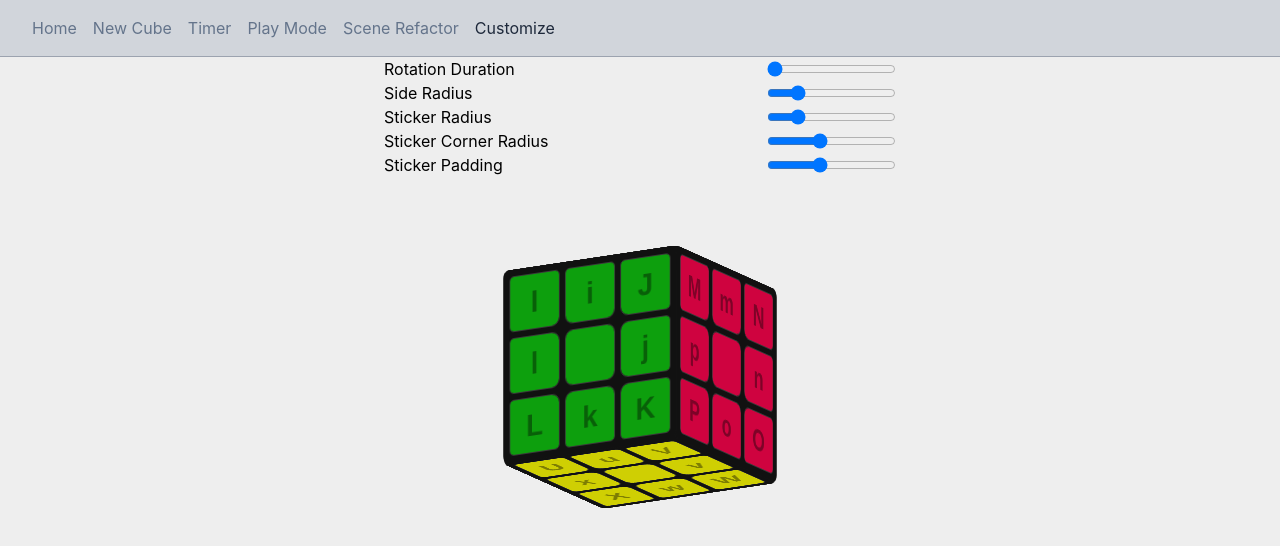
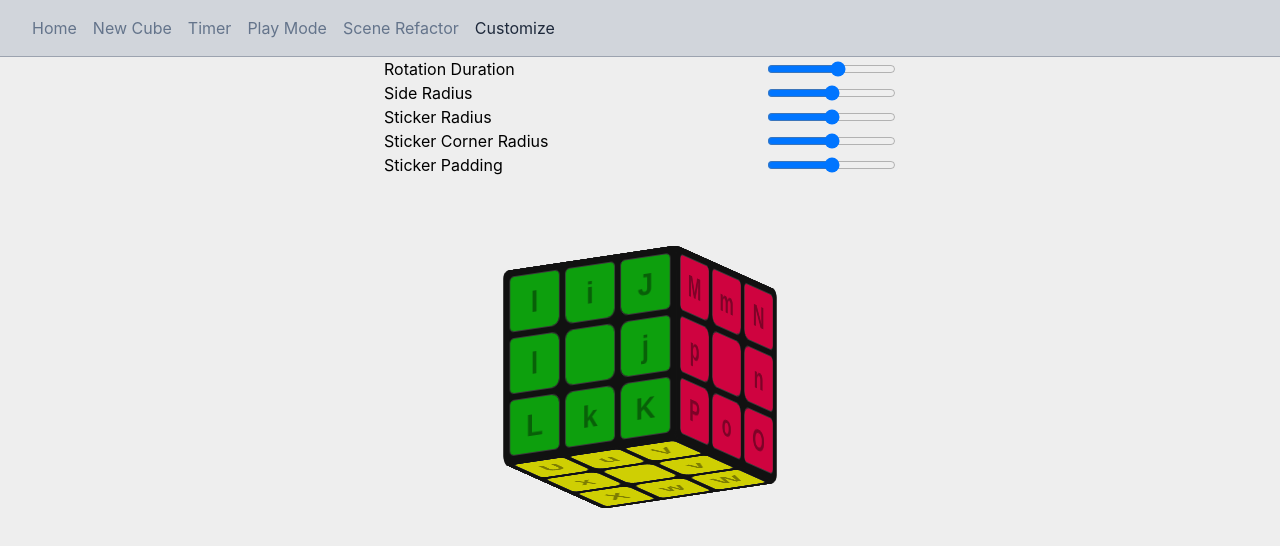
Before and after one commit to McHeisenburglar/rubiks-cube-3d-vite, a React (Vite) app: page /rubiks-cube-3d-vite/customize-panel in a window 1280 px wide. Shown: the top 546 px of the page. Built offline with nearby package versions, Linux system fonts and the light colour scheme.

Commit message:
Add local storage.

```diff
--- a/src/components/ui/customize/CustomizePanel.tsx
+++ b/src/components/ui/customize/CustomizePanel.tsx
@@ -1,7 +1,8 @@
-import React, { useEffect, useMemo, useRef, useState } from 'react'
+import React, { useEffect, useMemo, useRef } from 'react'
 import { CubeComponent } from '../../scene-refactor/Main'
 import { CubeWithPos } from '../../../ts/CubeClass3'
 import { useDocumentTitle } from './useDocumentTitle'
+import { useLocalStorage } from '../../../hooks/useLocalStorage'
 
 interface IProps {}
 
@@ -11,7 +12,6 @@ function useCube() {
 }
 
 const Component: React.FC<IProps> = () => {
-	console.log('rendered CustomizePage')
 	useDocumentTitle('Customize Panel')
 	const { cube } = useCube()
 	const style = {
@@ -26,7 +26,8 @@ const Component: React.FC<IProps> = () => {
 		[key: string]: number
 	}
 
-	const [styleState, setStyleState] = useState<StyleConfig>({
+	const [styleState, setStyleState, clearLocalStorage] =
+		useLocalStorage<StyleConfig>('styleStorage', {
 			'rotation-duration': 0.1,
 			'side-radius': 4,
 			'sticker-radius': 4,
@@ -40,7 +41,11 @@ const Component: React.FC<IProps> = () => {
 
 	useEffect(() => {
 		styleOptions.forEach((style) => {
-			setCSS(style.styleProperty, styleState[style.id].toString() + style.unit)
+			if (styleState[style.id])
+				setCSS(
+					style.styleProperty,
+					styleState[style.id].toString() + style.unit
+				)
 		})
 	}, [styleState])
 
@@ -129,7 +134,7 @@ const Component: React.FC<IProps> = () => {
 					)
 				})}
 			</ul>
-			<CubeComponent cube={cube} debug />
+			<CubeComponent cube={cube} />
 		</div>
 	)
 }
--- /dev/null
+++ b/src/hooks/useLocalStorage.ts
@@ -0,0 +1,19 @@
+import { useEffect, useState } from 'react'
+
+export function useLocalStorage<T>(key: string, initialValue: T) {
+	const [value, setValue] = useState(() => {
+		const jsonValue = localStorage.getItem(key)
+		if (jsonValue != null) return JSON.parse(jsonValue)
+		return JSON.stringify(initialValue)
+	})
+
+	const clear = () => {
+		localStorage.removeItem(key)
+	}
+
+	useEffect(() => {
+		localStorage.setItem(key, JSON.stringify(value))
+	}, [key, value])
+
+	return [value, setValue, clear]
+}
```
Lines whose indentation alone changed are shown as unchanged.
